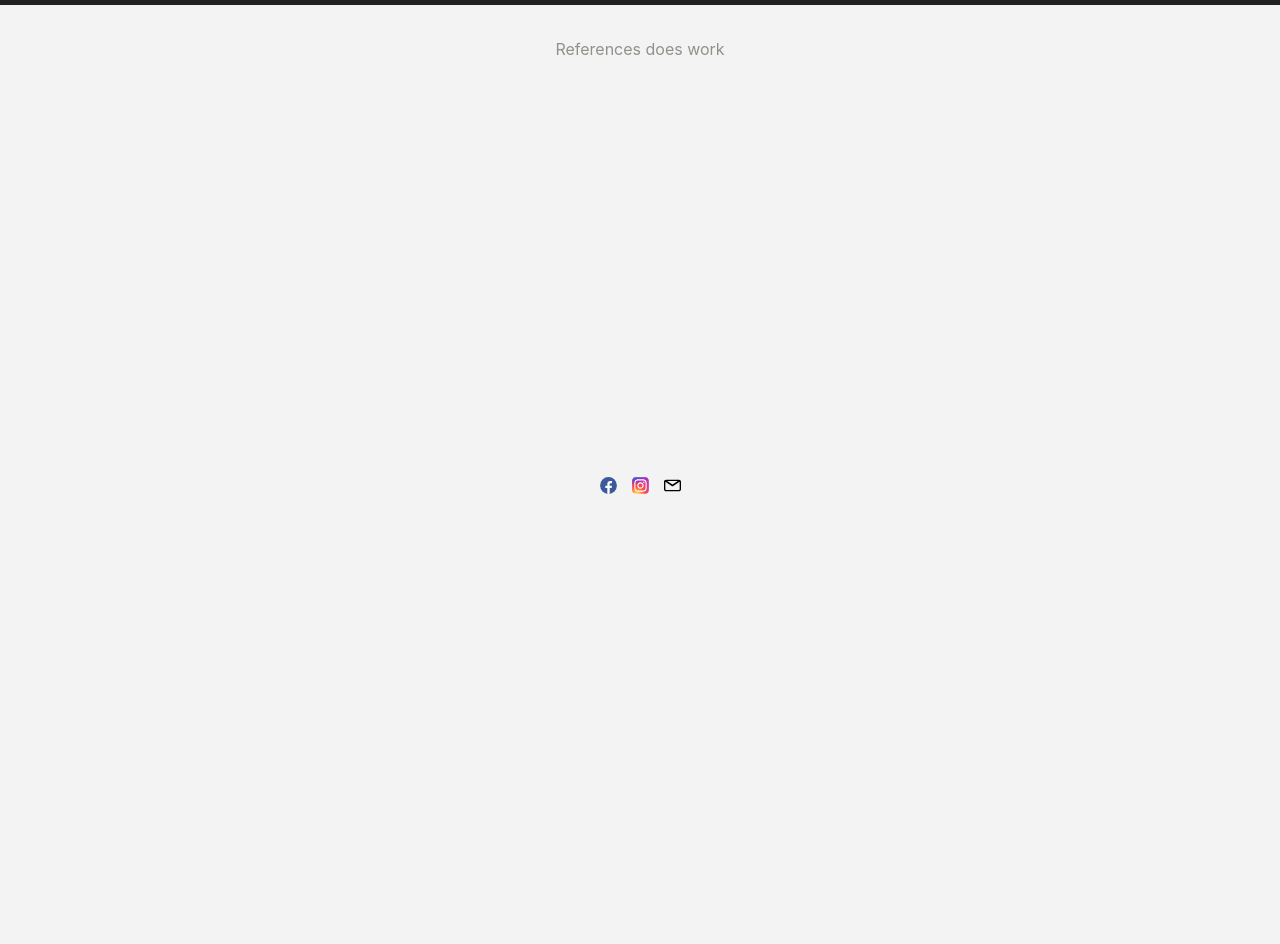
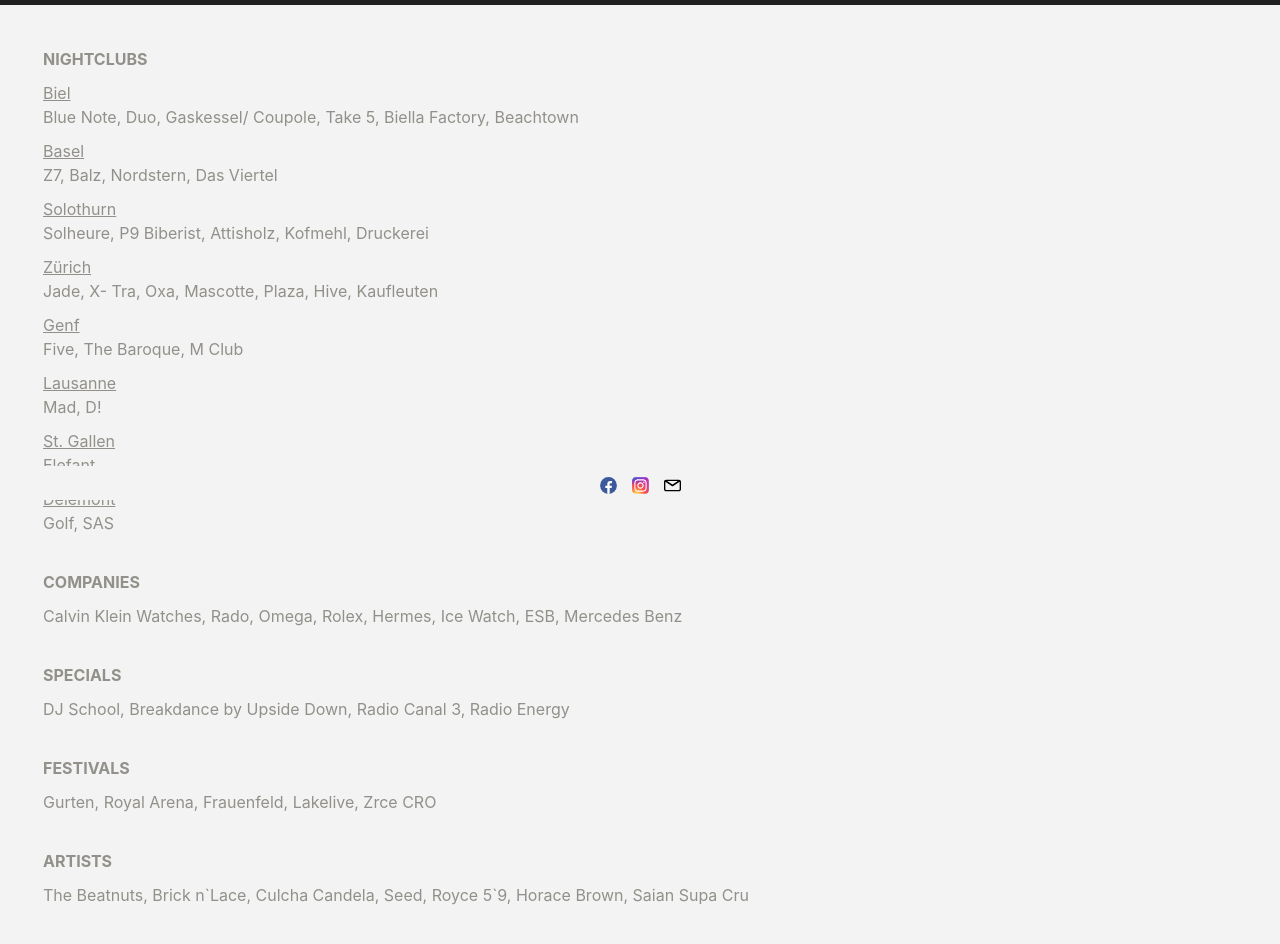
Before and after one commit to emirant1/djescape-frontend, a React (Vite) app: page /references in a window 1280 px wide. Shown: the part 300-1244 px from the top of the page. Before the commit the page ends 800 px from the top, so only its background shows below. Built offline with nearby package versions, Linux system fonts and the light colour scheme.

Commit message:
The references page has now been added

```diff
--- a/src/App.css
+++ b/src/App.css
@@ -7,6 +7,6 @@
   color: var(--font-color-default);
 }
 main {
-  width: 100vw;
+  width: 100%;
   max-width: 1280px;
 }
--- a/src/components/references/References.css
+++ b/src/components/references/References.css
@@ -0,0 +1,4 @@
+.references-wrapper h4 {
+    margin-top: 10px;
+    margin-bottom: 10px;
+}
--- a/src/components/references/References.tsx
+++ b/src/components/references/References.tsx
@@ -1,9 +1,78 @@
 import './References.css'
+import { Reference } from "../../interfaces/common-interfaces.ts";
+import { useTranslation } from "react-i18next";
 
 const References = () => {
+    const { t } = useTranslation();
+
+    const references: Reference[] = [
+        {
+            id: "nightclubs",
+            title: "nightclubs",
+            items: [
+                { id: "biel", key: "Biel", value: "Blue Note, Duo, Gaskessel/ Coupole, Take 5, Biella Factory, Beachtown" },
+                { id: "basel", key: "Basel", value: "Z7,  Balz, Nordstern, Das Viertel" },
+                { id: "solothurn", key: "Solothurn", value: "Solheure, P9 Biberist, Attisholz, Kofmehl, Druckerei" },
+                { id: "zuerich", key: "Zürich", value: "Jade, X- Tra, Oxa, Mascotte, Plaza, Hive, Kaufleuten" },
+                { id: "genf", key: "Genf", value: "Five, The Baroque, M Club" },
+                { id: "lausanne", key: "Lausanne", value: "Mad, D!" },
+                { id: "st-gallen", key: "St. Gallen", value: "Elefant" },
+                { id: "delemont", key: "Delémont", value: "Golf, SAS" },
+            ]
+        },
+        {
+            id: "companies",
+            title: "companies",
+            items: [
+                { id: "company-1", key: "", value: "Calvin Klein Watches, Rado, Omega, Rolex, Hermes, Ice Watch, ESB, Mercedes Benz" },
+            ]
+        },
+        {
+            id: "specials",
+            title: "specials",
+            items: [
+                { id: "special-1", key: "", value: "DJ School, Breakdance by Upside Down, Radio Canal 3, Radio Energy" },
+            ]
+        },
+        {
+            id: "festivals",
+            title: "festivals",
+            items: [
+                { id: "festival-1", key: "", value: "Gurten, Royal Arena, Frauenfeld, Lakelive, Zrce CRO" },
+            ]
+        },
+        {
+            id: "artists",
+            title: "artists",
+            items: [
+                { id: "artist-1", key: "", value: "The Beatnuts, Brick n`Lace, Culcha Candela, Seed, Royce 5`9, Horace Brown, Saian Supa Cru" },
+            ]
+        }
+    ];
+
     return (
-        <div className="body">
-            <span>References does work</span>
+        <div className="body references-wrapper text-align-left">
+            {
+                references.map(reference => {
+                    return (
+                        <div key={ reference.id } className="margin-bottom-15-px">
+                            <h4>{ t(reference.title) }</h4>
+                            {
+                                reference.items.map(place => {
+                                    return(
+                                        <div className="margin-bottom-10-px">
+                                            {
+                                                place.key && <div key={ place.id } className="text-underline">{ place.key }</div>
+                                            }
+                                            <div>{ place.value }</div>
+                                        </div>
+                                    );
+                                })
+                            }
+                        </div>
+                    );
+                })
+            }
         </div>
     );
 }
--- a/src/config/lang-en.json
+++ b/src/config/lang-en.json
@@ -9,6 +9,11 @@
   "comments": "Comments",
   "submit": "Submit",
   "back": "Go back",
+  "nightclubs": "NIGHTCLUBS",
+  "companies": "COMPANIES",
+  "specials": "SPECIALS",
+  "festivals": "FESTIVALS",
+  "artists": "ARTISTS",
   "biography": {
     "p1": "DJ Escape, from Biel/Bienne in Switzerland, is a renowned DJ and music producer who specialized in soul/ black music (hip-hop, RnB and raggamuffin) in the 90s.His musical roots are in hip-hop, and he began his career as a breakdancer and later DJ of the group Upside Down before concentrating exclusively on DJing.",
     "p2": "Since his first concert in 1996, he has made a name for himself on the Swiss music scene. With his unique style, which combines elements of hip-hop, R&B, funk, and soul, he enthralls his audiences and guarantees unforgettable party nights.DJ Escape is known for his dynamic live sets and his ability to get the dance floor moving. He has played at numerous clubs and festivals in Switzerland and throughout Europe.",
--- a/src/index.css
+++ b/src/index.css
@@ -63,4 +63,20 @@
   button {
     background-color: #f9f9f9;
   }
+
+  .text-underline {
+    text-decoration: underline;
+  }
+
+  .text-align-left{
+    text-align: left;
+  }
+
+  .margin-bottom-10-px {
+    margin-bottom: 10px;
+  }
+
+  .margin-bottom-15-px {
+    margin-bottom: 15px;
+  }
 }
```
Also changed, not shown: src/interfaces/common-interfaces.ts (+9 -0 lines).
